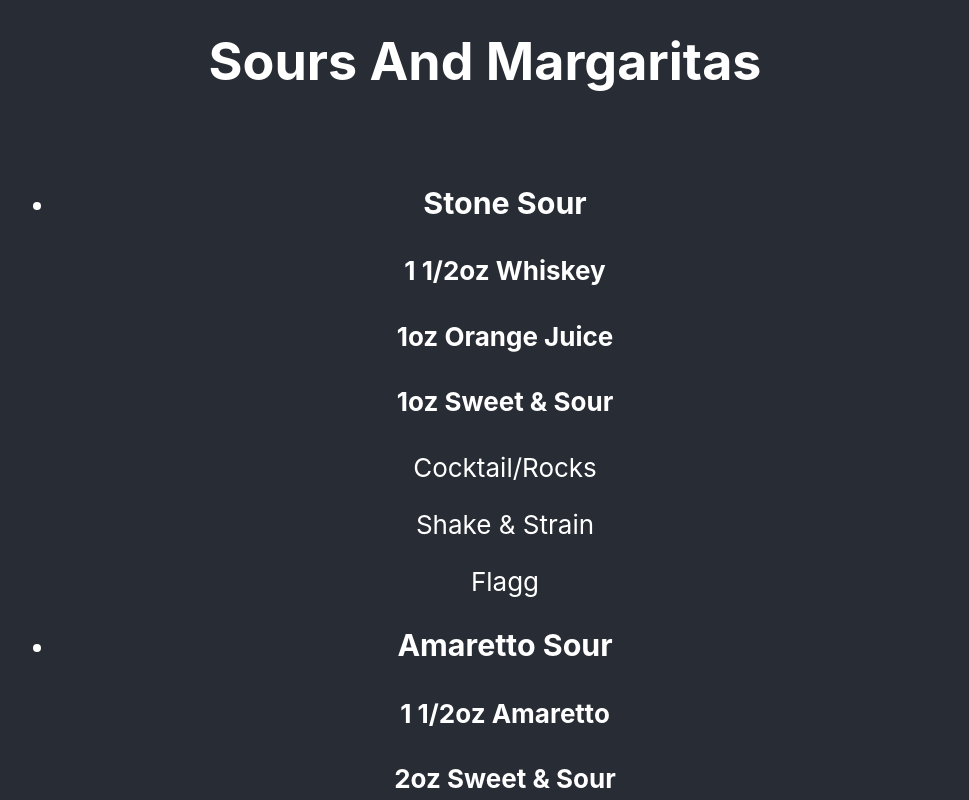
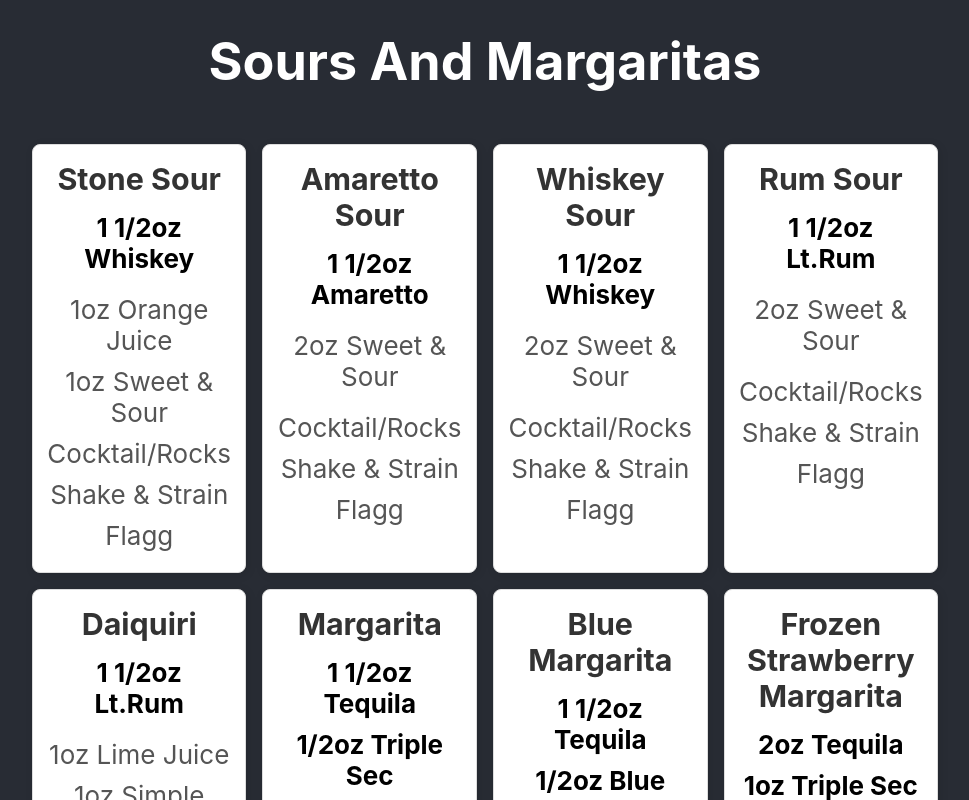
Before and after one commit to RickyFig17/Cocktails-App, a React (Create React App) app: page /sours in a window 1280 px wide. Shown: the part 540-1340 px from the top of the page, without its empty margins (155-1124 px from the left). Built offline with nearby package versions, Linux system fonts and the light colour scheme.

Commit message:
adding scss to sours

```diff
--- a/src/Sours.js
+++ b/src/Sours.js
@@ -6,6 +6,25 @@ function Sours() {
       <h1>Sours And Margaritas</h1>
       <SoursList />
     </>
+  );
+}
+
+function CocktailCard({ cocktail }) {
+  return (
+    <div className="cocktail-card">
+      <h3>{cocktail.name}</h3>
+      <p>
+        <strong>{cocktail.alcohol1}</strong>
+      </p>
+      <p>
+        <strong>{cocktail.alcohol2}</strong>
+      </p>
+      <p>{cocktail.filler1}</p>
+      <p>{cocktail.filler2}</p>
+      <p>{cocktail.glass}</p>
+      <p>{cocktail.mixingMethod}</p>
+      <p>{cocktail.garnish}</p>
+    </div>
   );
 }
 
@@ -103,21 +122,13 @@ function SoursList() {
       garnish: "Sugar Rim & Flagg",
     },
   ];
+
   return (
-    <ul>
+    <div className="cocktail-list">
       {cocktails.map((cocktail, index) => (
-        <li key={index}>
-          <h3>{cocktail.name}</h3>
-          <h4>{cocktail.alcohol1}</h4>
-          <h4>{cocktail.alcohol2}</h4>
-          <h4>{cocktail.filler1}</h4>
-          <h4>{cocktail.filler2}</h4>
-          <p>{cocktail.glass}</p>
-          <p>{cocktail.mixingMethod}</p>
-          <p>{cocktail.garnish}</p>
-        </li>
+        <CocktailCard key={index} cocktail={cocktail} />
       ))}
-    </ul>
+    </div>
   );
 }
 
```
